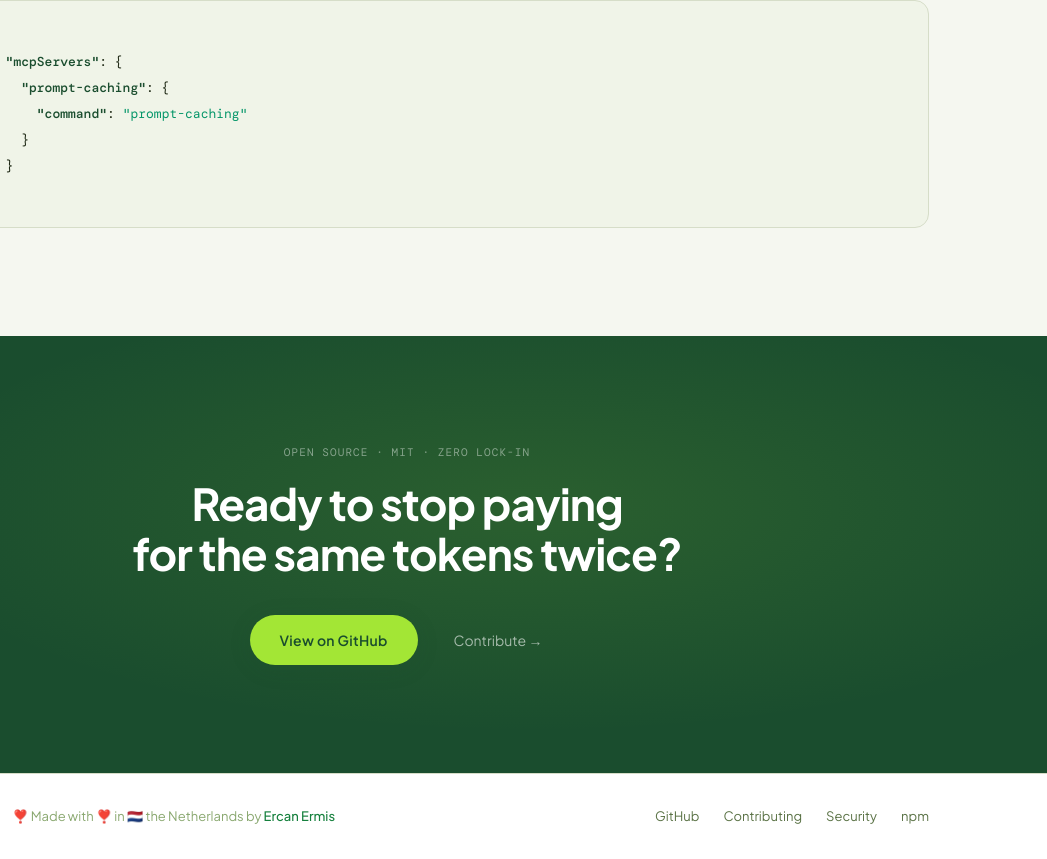
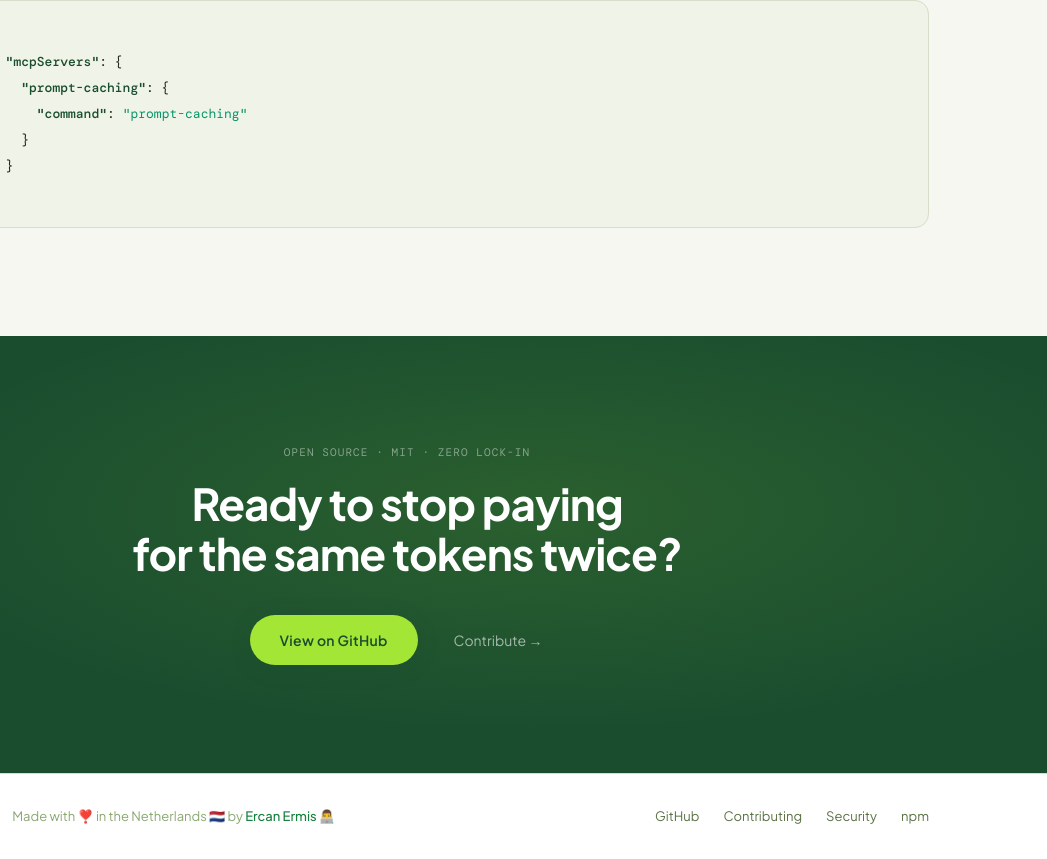
Before and after one commit to flightlesstux/prompt-caching, a website: page docs/index.html in a window 1280 px wide. Shown: the part 3728-4587 px from the top of the page, 233-1280 px from the left. Drawn offline with nearby package versions, Linux system fonts and the light colour scheme.

Commit message:
fix(web): fix footer emoji placement

```diff
--- a/docs/index.html
+++ b/docs/index.html
@@ -259,7 +259,7 @@
     <div class="container footer-inner">
       <div class="footer-left">
         <span class="footer-brand">prompt<span class="logo-sep">—</span>caching</span>
-        <span class="footer-author">❣️ Made with ❣️ in 🇳🇱 the Netherlands by <a href="https://linkedin.com/in/ercanermis" target="_blank" rel="noopener">Ercan Ermis</a></span>
+        <span class="footer-author">Made with ❣️ in the Netherlands 🇳🇱 by <a href="https://linkedin.com/in/ercanermis" target="_blank" rel="noopener">Ercan Ermis</a> 👨‍💻</span>
       </div>
       <div class="footer-links">
         <a href="https://github.com/flightlesstux/prompt-caching">GitHub</a>
```
